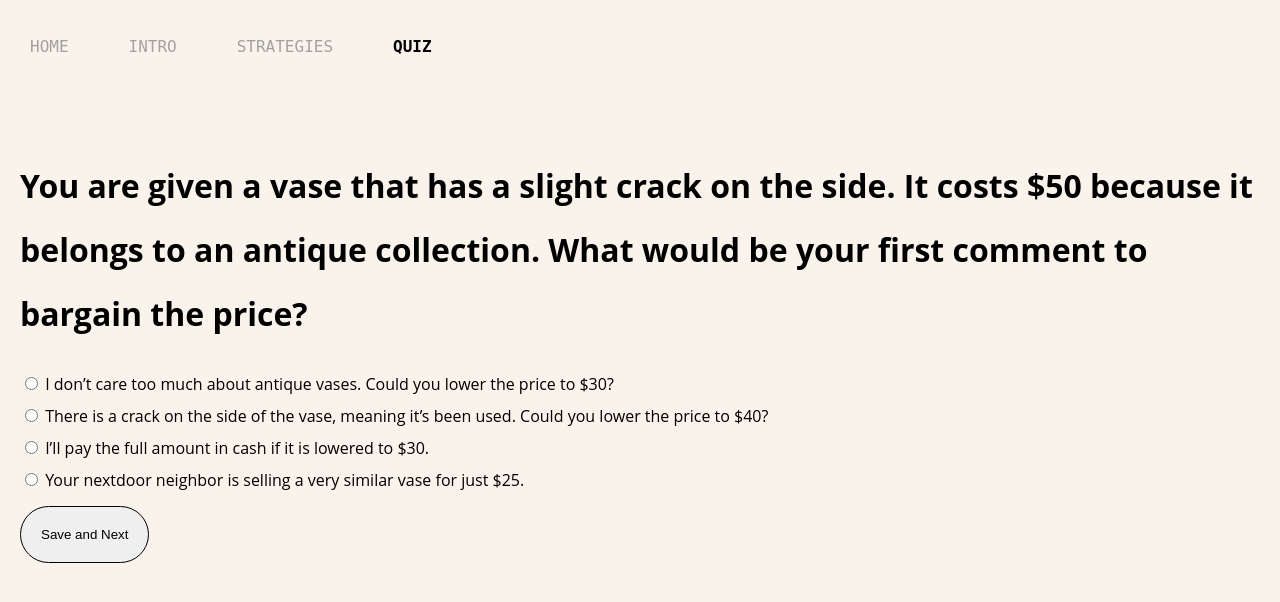
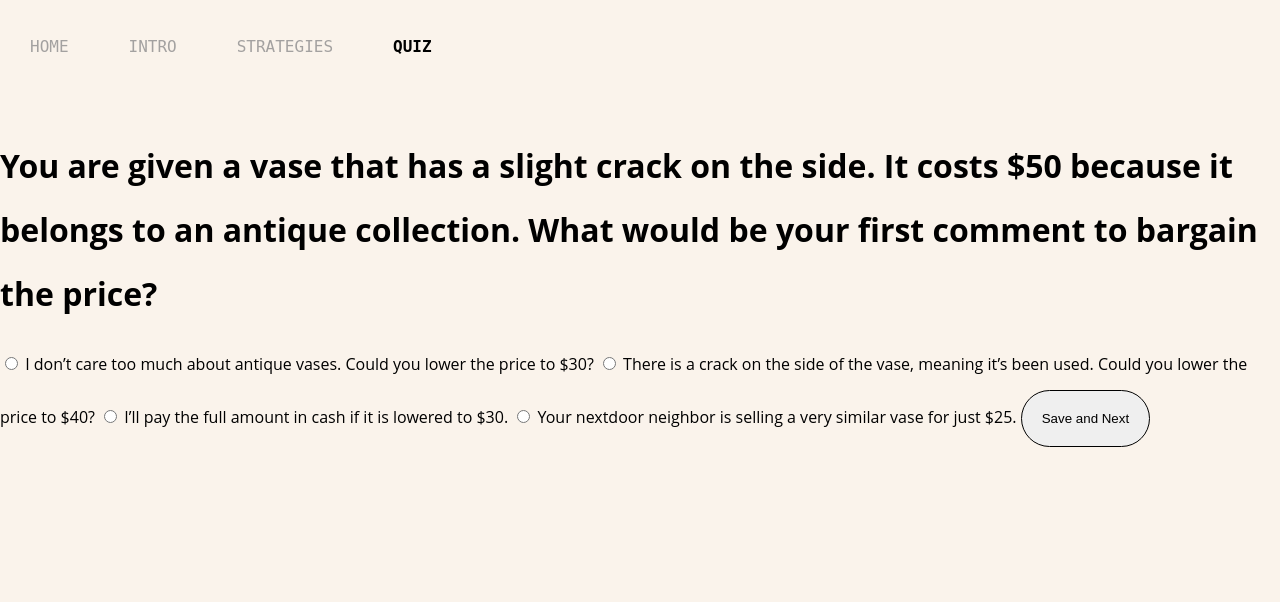
Before and after one commit to allisoncui/ui-final, a Flask app: page /quiz in a window 1280 px wide. Shown: the top 602 px of the page. Run offline with Flask 3, Linux system fonts and the light colour scheme.

Commit message:
Update quiz.html

```diff
--- a/templates/quiz.html
+++ b/templates/quiz.html
@@ -9,37 +9,23 @@
 <body>
     <div class="navbar-container">
         <ul class="nav-list">
-            <li class="nav-item">
-                <a href="/" class="nav-link">Home</a>
-            </li>
-            <li class="nav-item">
-                <a href="/intro" class="nav-link">Intro</a>
-            </li>
-            <li class="nav-item">
-                <a href="/strategies" class="nav-link">Strategies</a>
-            </li>
-            <li class="nav-item">
-                <a href="/quiz" class="nav-link activetext">Quiz</a>
-            </li>
+            <li class="nav-item"><a href="/" class="nav-link">Home</a></li>
+            <li class="nav-item"><a href="/intro" class="nav-link">Intro</a></li>
+            <li class="nav-item"><a href="/strategies" class="nav-link">Strategies</a></li>
+            <li class="nav-item"><a href="/quiz" class="nav-link activetext">Quiz</a></li>
         </ul>
     </div>
-    <main class="content">
-        <h1>{{ question_data.question }}</h1>
-        <form method="POST" action="{{ url_for('submit_answer', index=index) }}">
+    <div class="quiz-container">
+        <h1 class="quiz-title">{{ question_data.question }}</h1>
+        <form method="POST" action="{{ url_for('submit_answer', index=index) }}" class="quiz-form">
             {% for choice in question_data.choices %}
-            <div>
-                <input type="radio" name="choice" value="{{ choice }}" id="choice-{{ loop.index }}"
-					required {{ 'checked' if session['answers'].get(index|str) == choice else '' }}>
-
-                <label for="choice-{{ loop.index }}">{{ choice }}</label>
-            </div>
+            <label class="quiz-option">
+                <input type="radio" name="choice" value="{{ choice }}" required>
+                {{ choice }}
+            </label>
             {% endfor %}
-            {% if index < total_questions - 1 %}
-            <button type="submit" name="next">Save and Next</button>
-            {% else %}
-            <button type="submit" name="submit_final">Submit Quiz</button>
-            {% endif %}
+            <button type="submit" class="quiz-button">{{ 'Submit Quiz' if index == total_questions - 1 else 'Save and Next' }}</button>
         </form>
-    </main>
+    </div>
 </body>
 </html>
```
